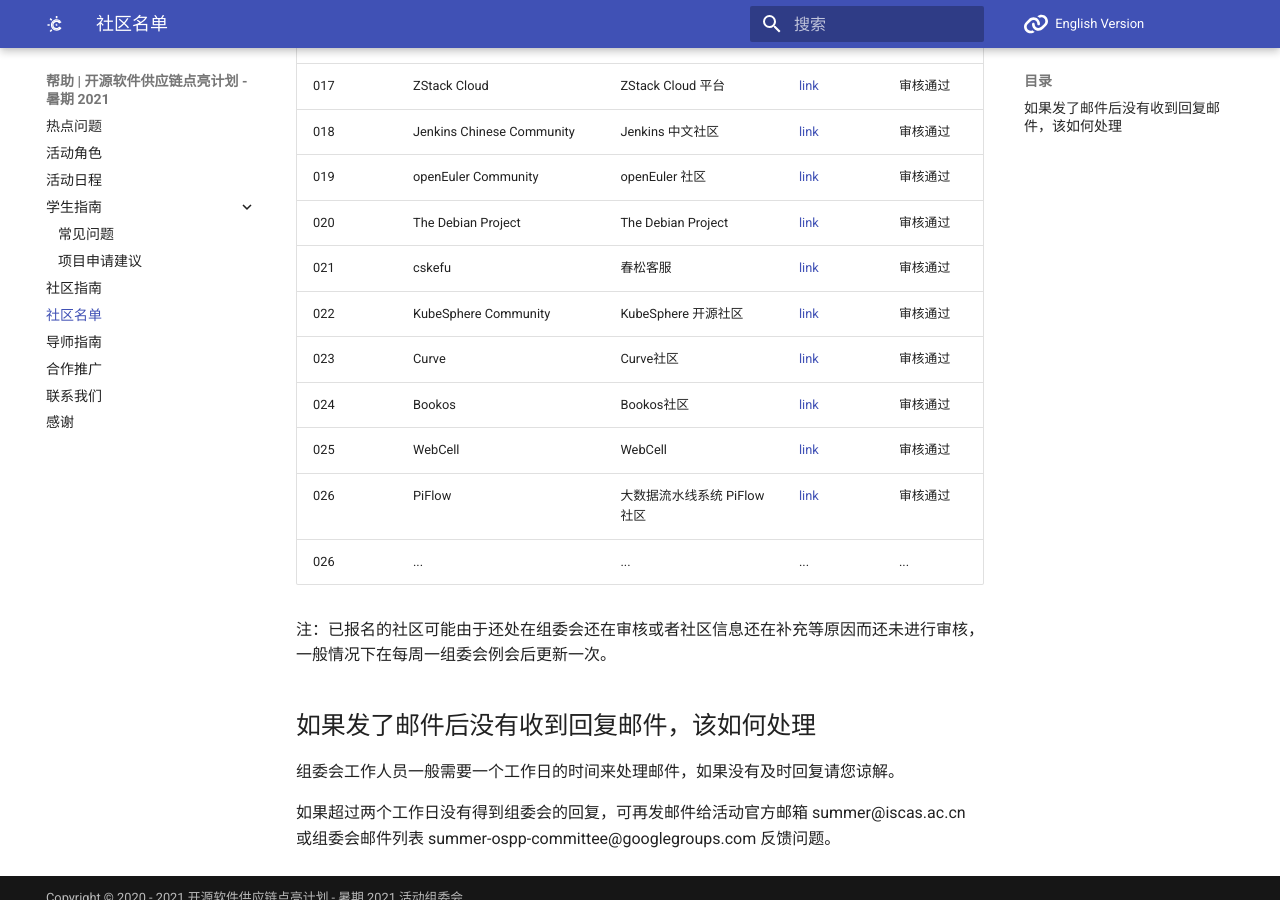
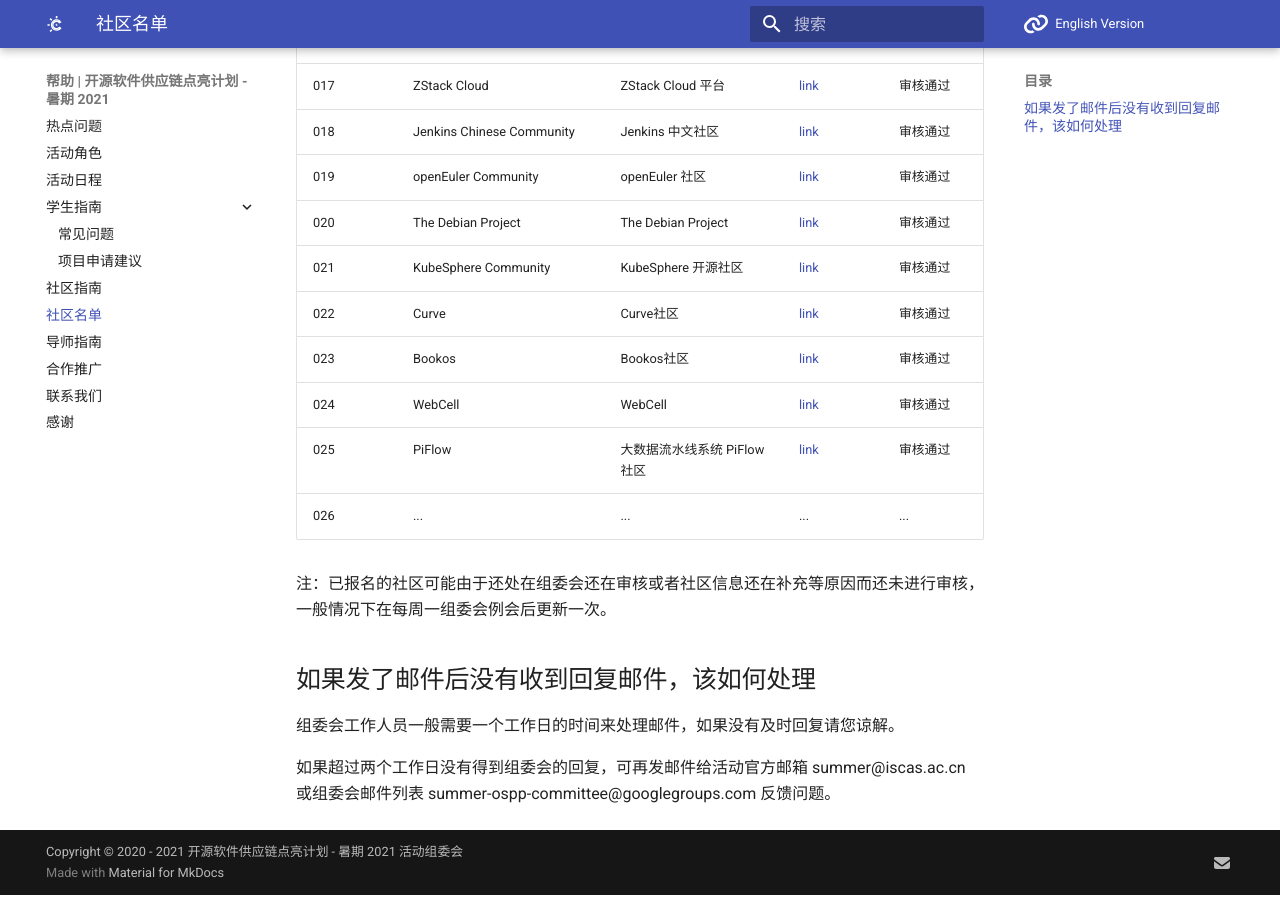
Before and after one commit to summer-ospp/help, an MkDocs documentation site: the page built from docs/communities-list.md, in a window 1280 px wide and 900 px high, scrolled down 1044 px. Built offline with MkDocs 1.6.1 and Material for MkDocs 9.7.7, drawn with Linux system fonts in a browser that asks for light colours; comment, search, counter and statistics services are not loaded.

Commit message:
Update communities-list.md

```diff
--- a/docs/communities-list.md
+++ b/docs/communities-list.md
@@ -26,12 +26,11 @@
 | 018  | Jenkins Chinese Community | Jenkins 中文社区       | [link](https://jenkins-zh.cn/)                         | 审核通过 |
 | 019  | openEuler Community     | openEuler 社区          | [link](https://openeuler.org/)                          | 审核通过  |
 | 020  | The Debian Project      | The Debian Project      | [link](https://www.debian.org)                         | 审核通过  |
-| 021  | cskefu                  | 春松客服                 | [link](https://github.com/chatopera/cskefu)            | 审核通过  |
-| 022  | KubeSphere Community    | KubeSphere 开源社区      | [link](https://kubesphere.io/)                         |审核通过   |
-| 023  | Curve                   | Curve社区                | [link](https://www.opencurve.io/)                      | 审核通过    |
-| 024  | Bookos                  | Bookos社区               | [link]( https://www.book-os.org)                       | 审核通过    |
-| 025  | WebCell                 | WebCell                 | [link](https://web-cell.dev/)                           | 审核通过    |
-| 026  | PiFlow                  |大数据流水线系统 PiFlow 社区  | [link](https://github.com/cas-bigdatalab/piflow)     | 审核通过    |
+| 021  | KubeSphere Community    | KubeSphere 开源社区      | [link](https://kubesphere.io/)                         |审核通过   |
+| 022  | Curve                   | Curve社区                | [link](https://www.opencurve.io/)                      | 审核通过    |
+| 023  | Bookos                  | Bookos社区               | [link]( https://www.book-os.org)                       | 审核通过    |
+| 024  | WebCell                 | WebCell                 | [link](https://web-cell.dev/)                           | 审核通过    |
+| 025  | PiFlow                  |大数据流水线系统 PiFlow 社区  | [link](https://github.com/cas-bigdatalab/piflow)     | 审核通过    |
 | 026  | ...                     | ...                     | ...                                                     | ...      |
 
 注：已报名的社区可能由于还处在组委会还在审核或者社区信息还在补充等原因而还未进行审核，一般情况下在每周一组委会例会后更新一次。
```
